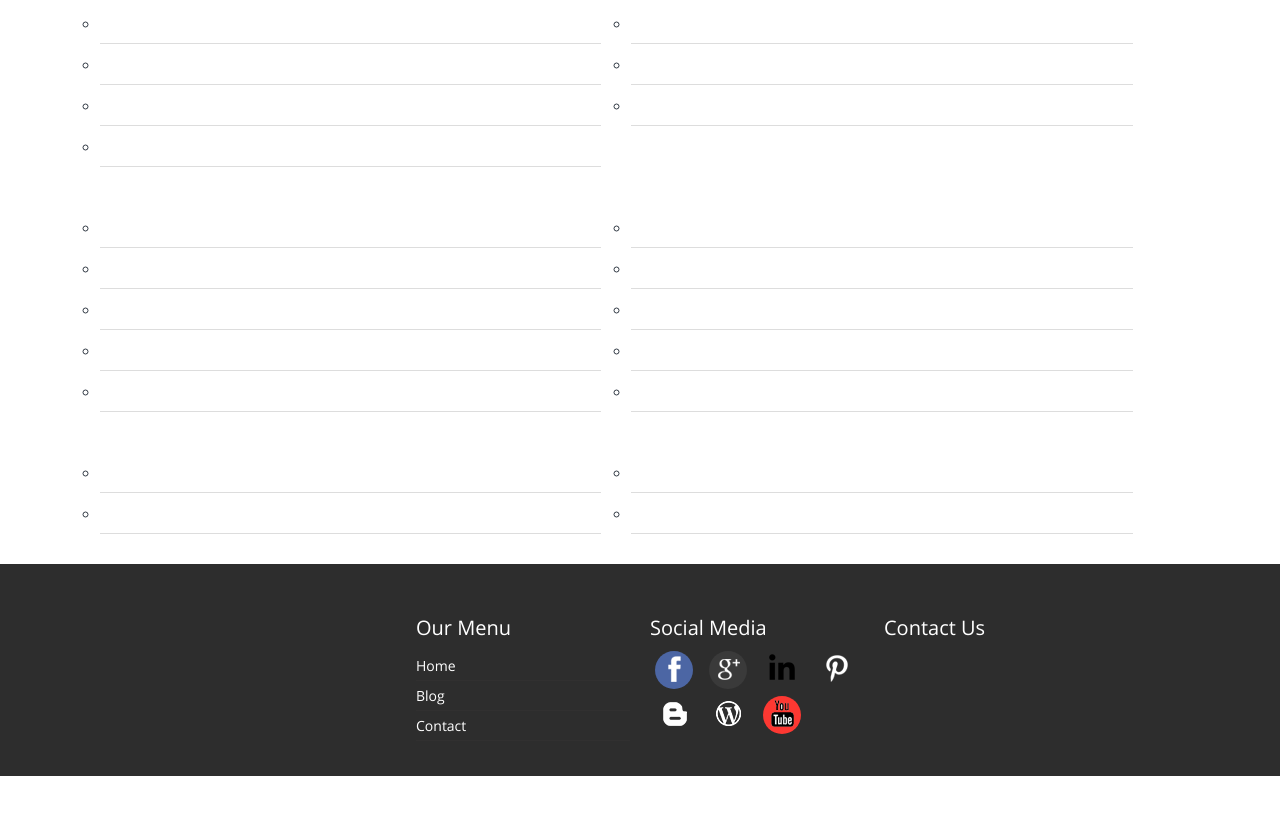
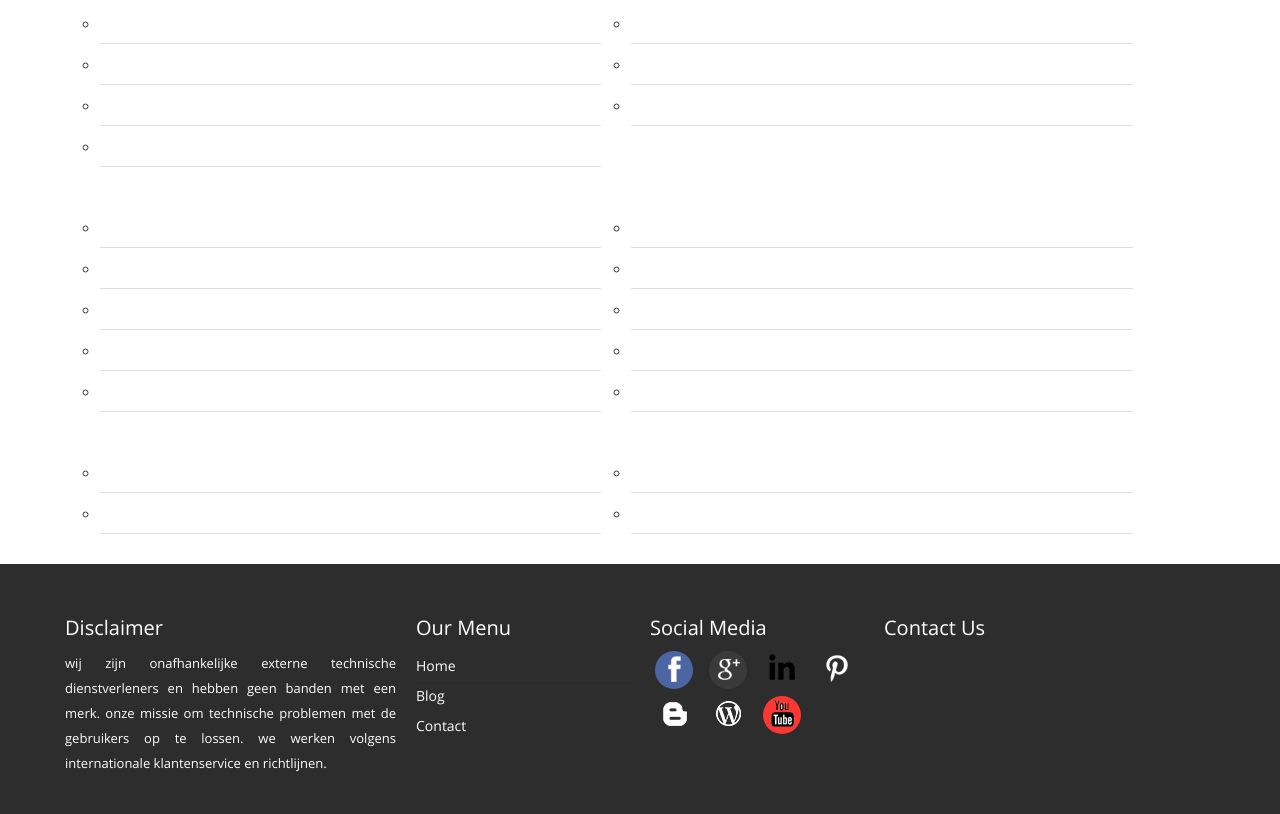
Before and after one commit to connectwith/connectwith.github.io, a plain HTML site: page index.html in a window 1280 px wide. Shown: the part 461-1275 px from the top of the page. Before the commit the page ends 1237 px from the top, so only its background shows below. Drawn offline with nearby package versions, Linux system fonts and the light colour scheme.

Commit message:
Update index.html

```diff
--- a/index.html
+++ b/index.html
@@ -130,9 +130,9 @@
 <div class="NL_wrapper">
 
 <aside id="NL-text-11">
-<h4 class="NL-widget-title"><span></span></h4>
+<h4 class="NL-widget-title"><span></span>Disclaimer</h4>
 <div class="NL-textwidget">
-<p></p>
+<p>wij zijn onafhankelijke externe technische dienstverleners en hebben geen banden met een merk. onze missie om technische problemen met de gebruikers op te lossen. we werken volgens internationale klantenservice en richtlijnen.</p>
 </div>
 </aside>
 
```
